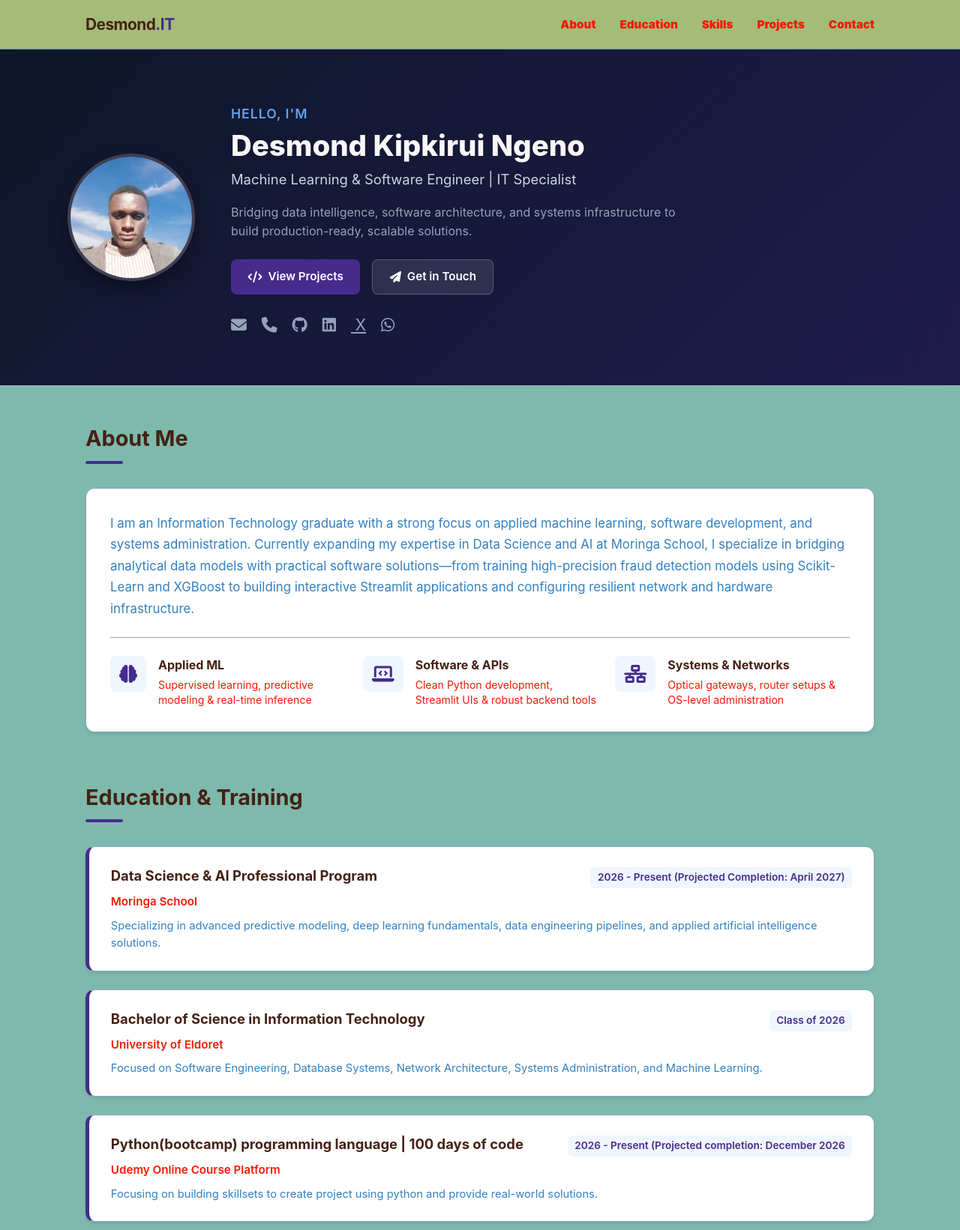
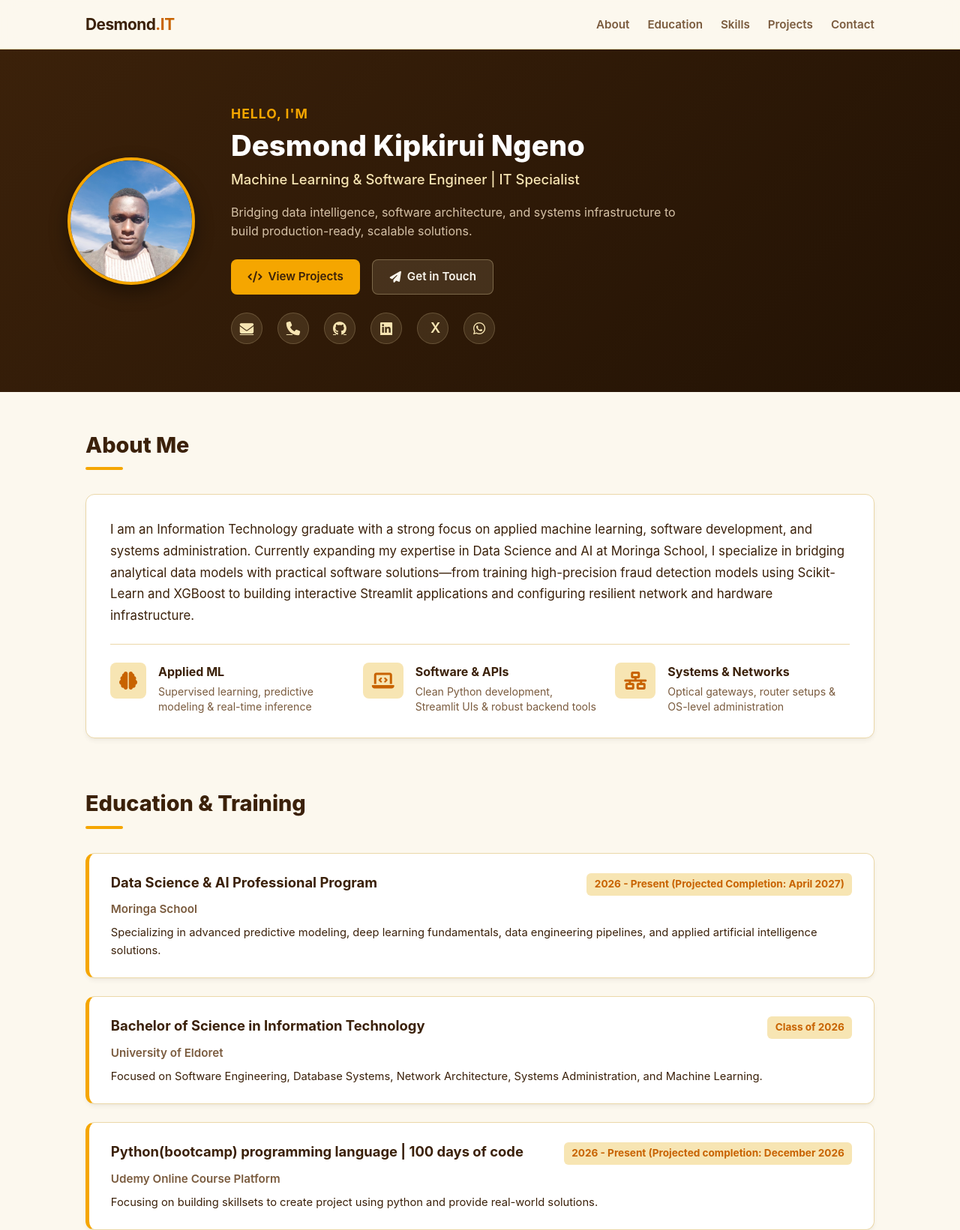
Before and after one commit to Riodes7/desmondkipkirui.github.io, a plain HTML site: page index.html in a window 1280 px wide. Shown: the top 1641 px of the page at 75% size. Drawn offline with Linux system fonts and the light colour scheme.

Commit message:
Refactor color variables and update styles
Updated color palette and semantic variables for improved design consistency. Adjusted styles for various components including buttons, navbar, and hero section.

```diff
--- a/styles.css
+++ b/styles.css
@@ -1,17 +1,26 @@
 :root {
-    --primary: #452c8c;
-    --primary-dark: #1d4ed8;
-    --primary-light: #61a1ef;
-    --secondary: #452115;
-    --accent: #0ea5e9;
-    --bg-main: rgb(2 120 93 / 0.51);
-    --card-bg: #ffffff;
-    --text-main: #3380c1;
-    --text-muted: #f61905;
-    --border-color: rgb(90 123 184 / 0.7);
+    /* Palette Mappings */
+    --palette-cream: #F7E5B3;
+    --palette-gold: #F5A600;
+    --palette-rust: #C86300;
+    --palette-espresso: #3B210A;
+
+    /* Semantic Variables */
+    --primary: #F5A600;
+    --primary-dark: #C86300;
+    --primary-light: #F7E5B3;
+    --secondary: #3B210A;
+    --accent: #C86300;
+
+    --bg-main: #FCF8EE;
+    --card-bg: #FFFFFF;
+    --text-main: #3B210A;
+    --text-muted: #7A5B3E;
+    --border-color: #EBD8A9;
+
     --radius: 12px;
-    --shadow: 0 4px 6px -1px rgba(0, 0, 0, 0.07), 0 2px 4px -2px rgba(0, 0, 0, 0.05);
-    --shadow-hover: 0 12px 20px -3px rgba(0, 0, 0, 0.1), 0 4px 6px -4px rgba(0, 0, 0, 0.05);
+    --shadow: 0 4px 6px -1px rgba(59, 33, 10, 0.06), 0 2px 4px -2px rgba(59, 33, 10, 0.04);
+    --shadow-hover: 0 12px 20px -3px rgba(59, 33, 10, 0.12), 0 4px 6px -4px rgba(59, 33, 10, 0.06);
     --transition: all 0.25s ease-in-out;
 }
 
@@ -36,7 +45,7 @@ body {
 .navbar {
     position: sticky;
     top: 0;
-    background: rgb(251 193 2 / 0.3);
+    background: rgba(252, 248, 238, 0.95);
     backdrop-filter: blur(10px);
     border-bottom: 1px solid var(--border-color);
     z-index: 1000;
@@ -60,28 +69,26 @@ body {
 }
 
 .nav-logo span {
-    color: var(--primary);
+    color: var(--primary-dark);
 }
 
 .nav-links {
-    color: var(--primary);
-    font-weight: bold;
     display: flex;
     list-style: none;
-    gap: 2rem;
+    gap: 1.5rem;
+    align-items: center;
 }
 
 .nav-links li a {
     text-decoration: none;
     color: var(--text-muted);
-    --radius: 10px;
-    font-weight: 900;
+    font-weight: 600;
     font-size: 0.95rem;
     transition: var(--transition);
 }
 
 .nav-links li a:hover {
-    color: var(--primary);
+    color: var(--primary-dark);
 }
 
 .nav-toggle {
@@ -93,8 +100,8 @@ body {
 
 /* Hero Section */
 .hero {
-    background: linear-gradient(135deg, #0f172a 0%, #1e1b4b 100%);
-    color: #faf7f7;
+    background: linear-gradient(135deg, #3B210A 0%, #221204 100%);
+    color: #FAF6ED;
     padding: 4.5rem 1.5rem 4rem;
 }
 
@@ -116,8 +123,8 @@ body {
     height: 170px;
     border-radius: 50%;
     object-fit: cover;
-    border: 4px solid rgb(248 215 215 / 0.2);
-    box-shadow: 0 10px 25px rgba(0, 0, 0, 0.35);
+    border: 4px solid var(--palette-gold);
+    box-shadow: 0 10px 25px rgba(0, 0, 0, 0.4);
 }
 
 .hero-content {
@@ -126,9 +133,9 @@ body {
 }
 
 .hero-intro {
-    color: var(--primary-light);
+    color: var(--palette-gold);
     font-size: 1.1rem;
-    font-weight: 600;
+    font-weight: 700;
     margin-bottom: 0.3rem;
     text-transform: uppercase;
     letter-spacing: 1px;
@@ -139,18 +146,19 @@ body {
     font-weight: 800;
     line-height: 1.2;
     margin-bottom: 0.5rem;
+    color: #FFFFFF;
 }
 
 .hero-title {
     font-size: 1.15rem;
-    font-weight: 400;
-    color: #cbd5e1;
+    font-weight: 500;
+    color: var(--palette-cream);
     margin-bottom: 1rem;
 }
 
 .hero-tagline {
     font-size: 1rem;
-    color: #94a3b8;
+    color: #D6C2A7;
     max-width: 620px;
     margin-bottom: 1.5rem;
 }
@@ -177,23 +185,25 @@ body {
 }
 
 .btn-primary {
-    background-color: var(--primary);
-    color: #fff;
+    background-color: var(--palette-gold);
+    color: var(--palette-espresso);
 }
 
 .btn-primary:hover {
-    background-color: var(--primary-dark);
+    background-color: #E09800;
+    color: #FFFFFF;
     transform: translateY(-2px);
 }
 
 .btn-secondary {
-    background-color: rgba(255, 255, 255, 0.1);
-    color: #fff;
-    border: 1px solid rgba(255, 255, 255, 0.2);
+    background-color: rgba(247, 229, 179, 0.12);
+    color: #FAF6ED;
+    border: 1px solid rgba(247, 229, 179, 0.3);
 }
 
 .btn-secondary:hover {
-    background-color: rgba(255, 255, 255, 0.2);
+    background-color: rgba(247, 229, 179, 0.22);
+    border-color: var(--palette-gold);
     transform: translateY(-2px);
 }
 
@@ -203,14 +213,25 @@ body {
 }
 
 .hero-socials a {
-    color: #94a3b8;
-    font-size: 1.3rem;
+    display: inline-flex;
+    align-items: center;
+    justify-content: center;
+    width: 42px;
+    height: 42px;
+    border-radius: 50%;
+    background: rgba(247, 229, 179, 0.1);
+    border: 1px solid rgba(247, 229, 179, 0.2);
+    color: var(--palette-cream);
+    font-size: 1.15rem;
     transition: var(--transition);
 }
 
 .hero-socials a:hover {
-    color: #fff;
-    transform: translateY(-2px);
+    background: var(--palette-gold);
+    color: var(--palette-espresso);
+    border-color: var(--palette-gold);
+    transform: translateY(-3px);
+    box-shadow: 0 4px 12px rgba(245, 166, 0, 0.4);
 }
 
 /* Main Content & Sections */
@@ -230,7 +251,7 @@ body {
 
 .section-title h2 {
     font-size: 1.8rem;
-    font-weight: 700;
+    font-weight: 800;
     color: var(--secondary);
 }
 
@@ -275,8 +296,8 @@ body {
 
 .highlight-item i {
     font-size: 1.5rem;
-    color: var(--primary);
-    background: #eff6ff;
+    color: var(--palette-rust);
+    background: var(--palette-cream);
     padding: 0.75rem;
     border-radius: 8px;
 }
@@ -304,7 +325,7 @@ body {
 .edu-card {
     background: var(--card-bg);
     border: 1px solid var(--border-color);
-    border-left: 5px solid var(--primary);
+    border-left: 5px solid var(--palette-gold);
     border-radius: var(--radius);
     padding: 1.5rem 1.8rem;
     box-shadow: var(--shadow);
@@ -332,10 +353,10 @@ body {
 
 .edu-period {
     font-size: 0.85rem;
-    font-weight: 600;
-    color: var(--primary);
-    background: #eff6ff;
-    padding: 0.2rem 0.6rem;
+    font-weight: 700;
+    color: var(--palette-rust);
+    background: var(--palette-cream);
+    padding: 0.25rem 0.65rem;
     border-radius: 6px;
 }
 
@@ -378,7 +399,7 @@ body {
 }
 
 .skill-category-card h3 i {
-    color: var(--primary);
+    color: var(--palette-rust);
 }
 
 .tags-list {
@@ -388,13 +409,13 @@ body {
 }
 
 .tag {
-    background: #f1f5f9;
-    color: #334155;
+    background: var(--palette-cream);
+    color: var(--palette-espresso);
     font-size: 0.82rem;
     font-weight: 600;
     padding: 0.35rem 0.75rem;
     border-radius: 6px;
-    border: 1px solid #e2e8f0;
+    border: 1px solid #EBD8A9;
 }
 
 /* Projects Grid */
@@ -425,11 +446,12 @@ body {
     font-size: 0.75rem;
     font-weight: 700;
     text-transform: uppercase;
-    background: #dbeafe;
-    color: var(--primary);
+    background: var(--palette-cream);
+    color: var(--palette-rust);
     padding: 0.25rem 0.6rem;
     border-radius: 4px;
     margin-bottom: 0.8rem;
+    border: 1px solid #EBD8A9;
 }
 
 .project-card h3 {
@@ -455,12 +477,12 @@ body {
 
 .project-tech span {
     font-size: 0.75rem;
-    background: #f8fafc;
-    border: 1px solid #e2e8f0;
-    color: #475569;
+    background: var(--palette-cream);
+    border: 1px solid #EBD8A9;
+    color: var(--palette-espresso);
     padding: 0.2rem 0.5rem;
     border-radius: 4px;
-    font-weight: 500;
+    font-weight: 600;
 }
 
 /* Contact Wrapper */
@@ -504,8 +526,8 @@ body {
 
 .info-item i {
     font-size: 1.1rem;
-    color: var(--primary);
-    background: #eff6ff;
+    color: var(--palette-rust);
+    background: var(--palette-cream);
     padding: 0.75rem;
     border-radius: 8px;
     min-width: 42px;
@@ -527,7 +549,48 @@ body {
 }
 
 .info-item a:hover {
-    color: var(--primary);
+    color: var(--palette-rust);
+}
+
+.social-links-block {
+    margin-top: 1.5rem;
+    padding-top: 1.2rem;
+    border-top: 1px solid var(--border-color);
+}
+
+.social-links-block h4 {
+    font-size: 0.95rem;
+    color: var(--secondary);
+    margin-bottom: 0.8rem;
+    font-weight: 600;
+}
+
+.social-buttons {
+    display: flex;
+    flex-wrap: wrap;
+    gap: 0.6rem;
+}
+
+.social-btn {
+    display: inline-flex;
+    align-items: center;
+    gap: 0.45rem;
+    padding: 0.45rem 0.85rem;
+    border-radius: 6px;
+    background: var(--palette-cream);
+    border: 1px solid var(--border-color);
+    color: var(--palette-espresso);
+    text-decoration: none;
+    font-size: 0.82rem;
+    font-weight: 600;
+    transition: var(--transition);
+}
+
+.social-btn:hover {
+    background: var(--palette-gold);
+    color: var(--palette-espresso);
+    border-color: var(--palette-gold);
+    transform: translateY(-2px);
 }
 
 .contact-form {
@@ -559,11 +622,12 @@ body {
     color: var(--text-main);
     outline: none;
     transition: var(--transition);
+    background: #FAF7EE;
 }
 
 .form-group input:focus, .form-group textarea:focus {
-    border-color: var(--primary);
-    box-shadow: 0 0 0 3px rgba(37, 99, 235, 0.15);
+    border-color: var(--palette-gold);
+    box-shadow: 0 0 0 3px rgba(245, 166, 0, 0.2);
 }
 
 .btn-block {
@@ -580,12 +644,12 @@ body {
 
 /* Footer */
 footer {
-    background: var(--secondary);
-    color: #94a3b8;
+    background: var(--palette-espresso);
+    color: var(--palette-cream);
     text-align: center;
     padding: 2rem 1.5rem;
     font-size: 0.9rem;
-    border-top: 1px solid rgba(255, 255, 255, 0.1);
+    border-top: 1px solid rgba(247, 229, 179, 0.15);
 }
 
 /* Responsive */
@@ -621,7 +685,7 @@ footer {
         top: 100%;
         left: 0;
         right: 0;
-        background: #fff;
+        background: #FAF7EE;
         padding: 1rem 1.5rem;
         border-bottom: 1px solid var(--border-color);
     }
```
